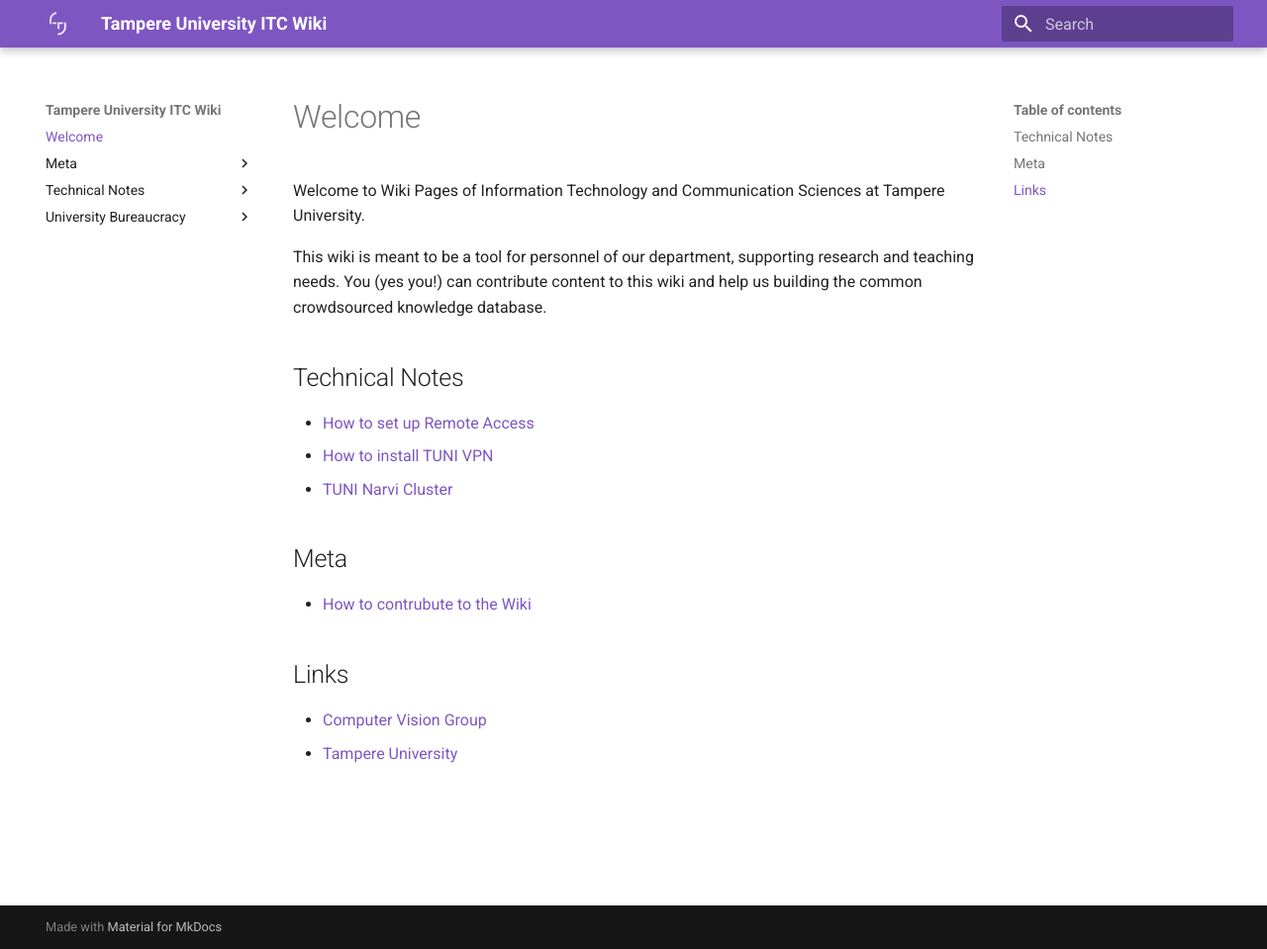
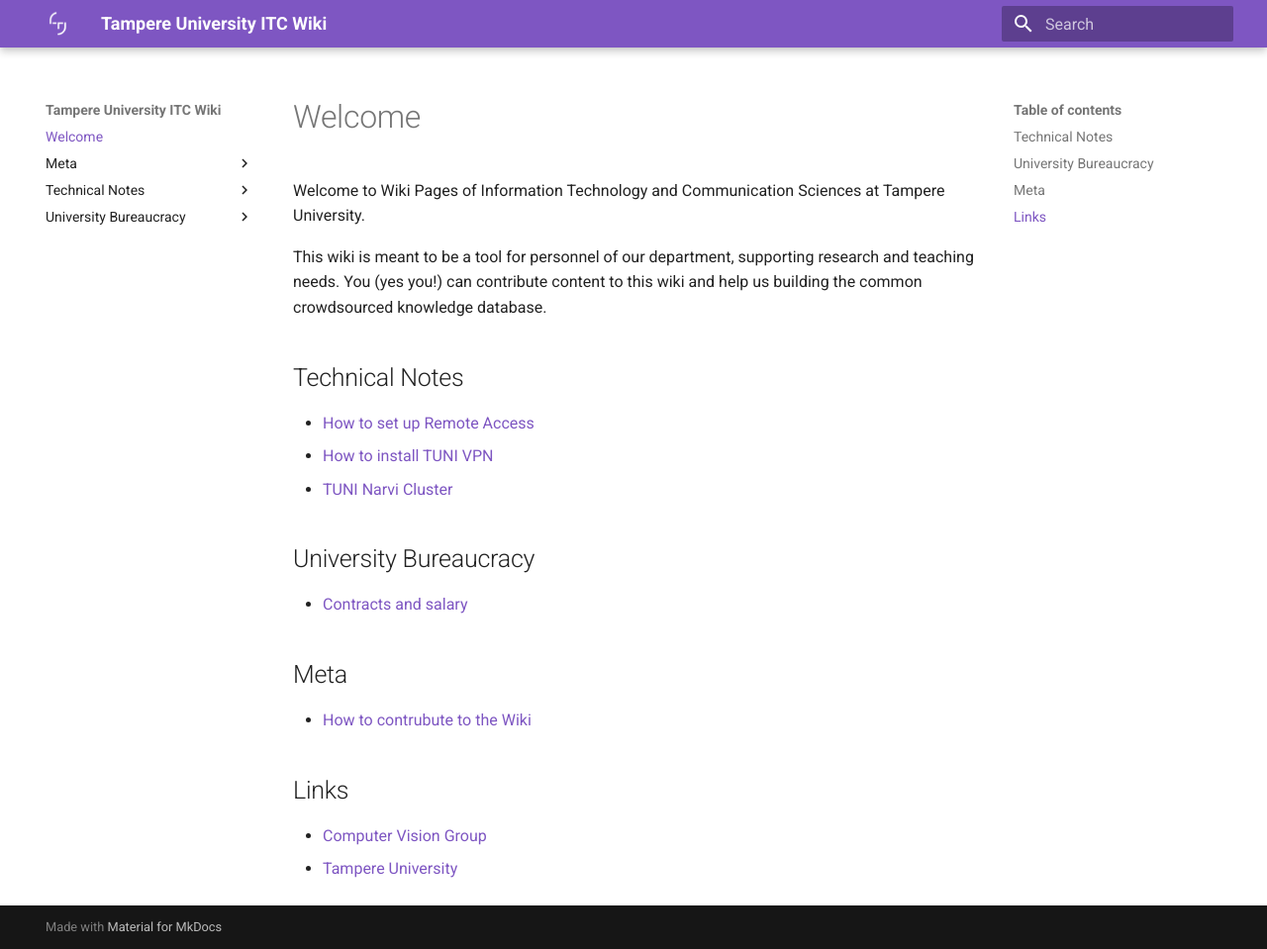
Before and after one commit to TUNI-ITC/wiki, an MkDocs documentation site: the page built from docs/index.md, in a window 1280 px wide and 959 px high. Shown: the whole window at 99% size. Built offline with MkDocs 1.6.1 and Material for MkDocs 9.7.7, drawn with Linux system fonts in a browser that asks for light colours.

Commit message:
index file updated

```diff
--- a/docs/index.md
+++ b/docs/index.md
@@ -9,6 +9,9 @@
 - [How to install TUNI VPN](Technical-Notes/install-tuni-vpn.md)
 - [TUNI Narvi Cluster](Technical-Notes/tuni-narvi-cluster.md)
 
+## University Bureaucracy
+- [Contracts and salary](University-Bureaucracy/employee.md)
+
 ## Meta
 - [How to contrubute to the Wiki](Meta/how-to-contribute.md)
 
```
